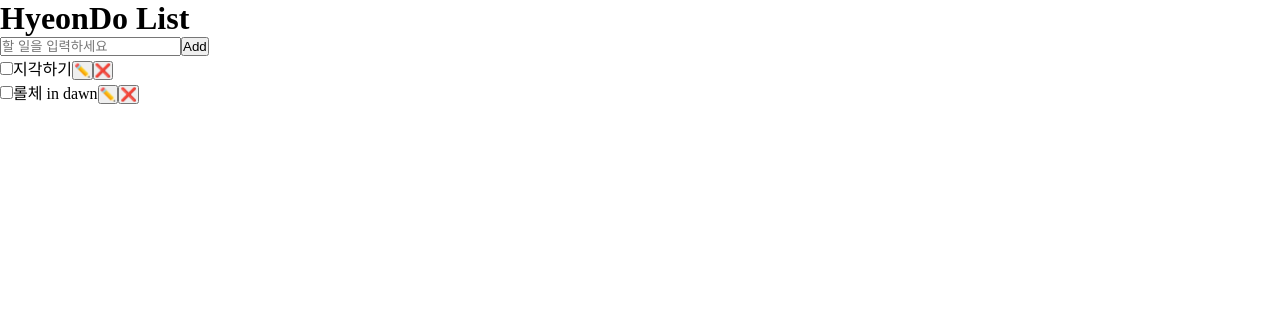
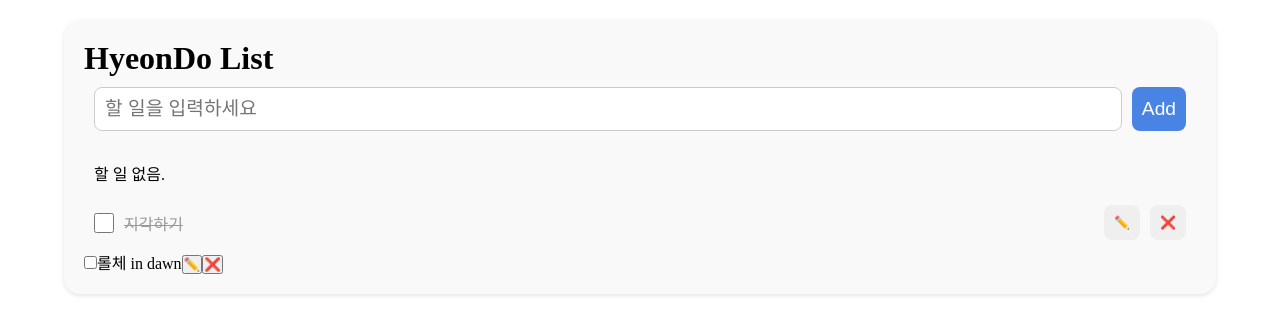
Before and after one commit to hamhanhae/Programming, a React (Vite) app: page / in a window 1280 px wide. Shown: the top 334 px of the page. Built offline with nearby package versions, Linux system fonts and the light colour scheme.

Commit message:
TodoListApp HTML className, todolist.css

```diff
--- a/src/TodoListApp.jsx
+++ b/src/TodoListApp.jsx
@@ -1,22 +1,26 @@
+import './todoList.css'
+
 function TodoListApp() {
     return (
-        <div>
-            <h1>HyeonDo List</h1>
+        <div className="todo">
+            <h1 className="todo__title">HyeonDo List</h1>
 
-            <form>
-                <input type="text" placeholder="할 일을 입력하세요" />
-                <button type="submit">Add</button>
+            <form className="todo__form">
+                <input type="text" placeholder="할 일을 입력하세요" className="todo__input"/>
+                <button type="submit" className="todo__button todo__button--add">Add</button>
             </form>
             <div>
-                <ul>
-                    <li>
-
-                        <input type="checkbox" id="chk-1"/>
-                        <label htmlFor="chk-1">
+                <ul className="todo__list">
+                    <li className="todo__item todo__item--empty">
+                        <p>할 일 없음.</p>
+                    </li>
+                    <li className="todo__item todo__item--complete">
+                        <input type="checkbox" id="chk-1" className="todo__checkbox"/>
+                        <label htmlFor="chk-1" className="todo__label">
                             <span>지각하기</span>
                         </label>
-                        <button type="button">✏️</button>
-                        <button type="button">❌</button>
+                        <button type="button" className="todo__button todo__button--edit">✏️</button>
+                        <button type="button" className="todo__button todo__button--delete">❌</button>
                     </li>
                     <li>
                         <input type="checkbox" id="chk-2"/>
--- /dev/null
+++ b/src/todoList.css
@@ -0,0 +1,75 @@
+.todo {
+    /* width: 90%;
+    min-width: 400px; */
+    width: max(90%, 400px);
+    background-color: #f9f9f9;
+    margin: 20px auto;
+    padding: 20px;
+    border-radius: 16px;
+    box-shadow: 0 2px 4px rgba(0,0,0,0.1); /*0:가로 2px:세로 4px:blur*/
+}
+
+.todo__title {
+    font-size: 2rem;
+
+}
+
+.todo__form {
+    margin-bottom: 10px;
+    padding:10px;
+    display:flex;
+}
+
+.todo__input {
+    padding: 10px;
+    margin-right: 10px;
+    font-size: 1.2rem;
+    border: 1px solid #ccc;
+    border-radius: 8px;
+    flex: 1px;
+}
+
+.todo__button {
+    padding: 10px;
+    border: none;
+    border-radius: 8px;
+    font-size: 1.2rem;
+    cursor: pointer;
+    color: white;
+}
+
+.todo__button--add {
+    background-color: #4984e4;
+}
+
+.todo__item {
+    display: flex;
+    align-items: center;
+    padding: 10px;
+}
+
+.todo__checkbox {
+    width: 20px;
+    height: 20px;
+    cursor: pointer;
+    accent-color: #999; /*체크했을 때 배경색 눈에 안 띄게*/
+}
+
+.todo__label {
+    flex: 1;
+    margin-left: 10px;
+}
+
+.todo__button--edit,
+.todo__button--delete {
+    font-size: 0.8rem;
+    margin-left: 10px;
+}
+
+.todo__item--complete .todo__label {
+    text-decoration: line-through;
+    color: #999;
+}
+
+/* A > B: A 바로 아래 자식 B
+A B: A 언젠가 자손 B */
```
